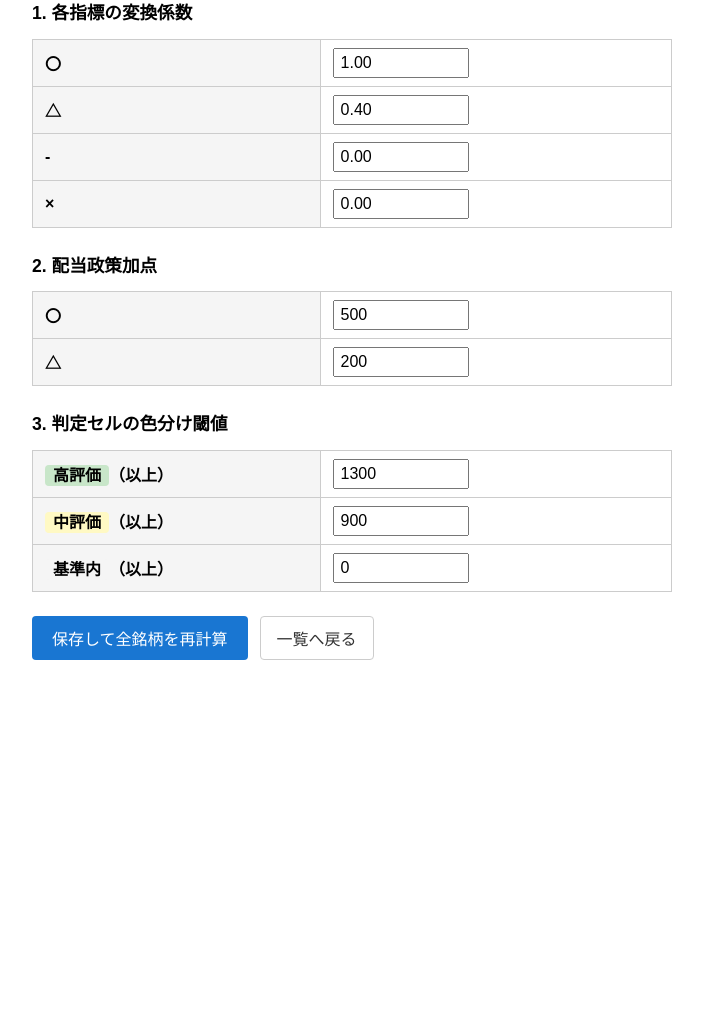
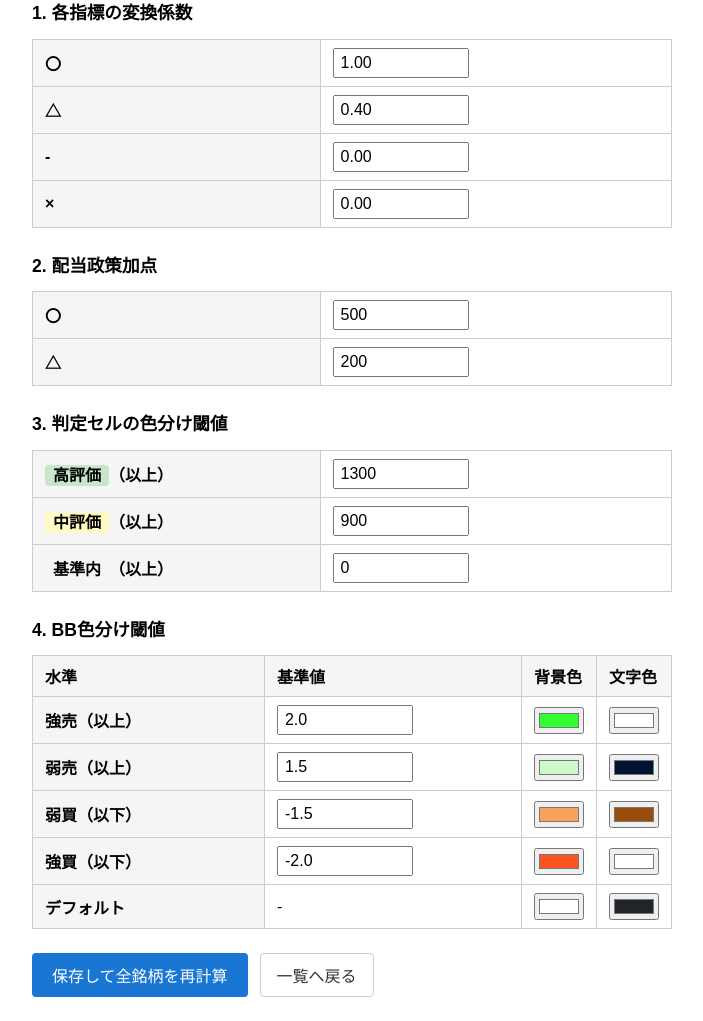
Before and after one commit to s51517765/Stock-watchlist, a Django app: page /settings/ in a window 1280 px wide. Shown: the part 147-1168 px from the top of the page, without its empty margins (288-991 px from the left). Before the commit the page ends 807 px from the top, so only its background shows below. Run offline with Django 5.2, Linux system fonts and the light colour scheme; the visitor is signed in with stand-in values (Sample User, id 1); data comes from the database, SQL or seed files in the repository.

Commit message:
評価を修正（BB）

```diff
--- a/stocks/forms.py
+++ b/stocks/forms.py
@@ -15,6 +15,20 @@ class ScoreSettingForm(forms.ModelForm):
             "threshold_high",
             "threshold_mid",
             "threshold_low",
+            "sigma_pos_2_threshold",
+            "sigma_pos_15_threshold",
+            "sigma_neg_15_threshold",
+            "sigma_neg_2_threshold",
+            "sigma_pos_2_bg",
+            "sigma_pos_2_fg",
+            "sigma_pos_15_bg",
+            "sigma_pos_15_fg",
+            "sigma_neg_15_bg",
+            "sigma_neg_15_fg",
+            "sigma_neg_2_bg",
+            "sigma_neg_2_fg",
+            "sigma_other_bg",
+            "sigma_other_fg",
         ]
         widgets = {
             "score_circle": forms.NumberInput(
@@ -34,4 +48,26 @@ class ScoreSettingForm(forms.ModelForm):
             "threshold_high": forms.NumberInput(attrs={"class": "form-control"}),
             "threshold_mid": forms.NumberInput(attrs={"class": "form-control"}),
             "threshold_low": forms.NumberInput(attrs={"class": "form-control"}),
+            "sigma_pos_2_threshold": forms.NumberInput(
+                attrs={"step": "0.1", "class": "form-control"}
+            ),
+            "sigma_pos_15_threshold": forms.NumberInput(
+                attrs={"step": "0.1", "class": "form-control"}
+            ),
+            "sigma_neg_15_threshold": forms.NumberInput(
+                attrs={"step": "0.1", "class": "form-control"}
+            ),
+            "sigma_neg_2_threshold": forms.NumberInput(
+                attrs={"step": "0.1", "class": "form-control"}
+            ),
+            "sigma_pos_2_bg": forms.TextInput(attrs={"type": "color"}),
+            "sigma_pos_2_fg": forms.TextInput(attrs={"type": "color"}),
+            "sigma_pos_15_bg": forms.TextInput(attrs={"type": "color"}),
+            "sigma_pos_15_fg": forms.TextInput(attrs={"type": "color"}),
+            "sigma_neg_15_bg": forms.TextInput(attrs={"type": "color"}),
+            "sigma_neg_15_fg": forms.TextInput(attrs={"type": "color"}),
+            "sigma_neg_2_bg": forms.TextInput(attrs={"type": "color"}),
+            "sigma_neg_2_fg": forms.TextInput(attrs={"type": "color"}),
+            "sigma_other_bg": forms.TextInput(attrs={"type": "color"}),
+            "sigma_other_fg": forms.TextInput(attrs={"type": "color"}),
         }
--- a/stocks/models.py
+++ b/stocks/models.py
@@ -178,3 +178,37 @@ class ScoreSetting(models.Model):
             "〇増配": self.div_circle,
             "△非減配": self.div_triangle,
         }
+
+    # σ値 閾値設定
+    sigma_pos_2_threshold = models.FloatField("σ上限強（以上）", default=2.0)
+    sigma_pos_15_threshold = models.FloatField("σ上限弱（以上）", default=1.5)
+    sigma_neg_15_threshold = models.FloatField("σ下限弱（以下）", default=-1.5)
+    sigma_neg_2_threshold = models.FloatField("σ下限強（以下）", default=-2.0)
+
+    # σ値 背景色・文字色設定
+    sigma_pos_2_bg = models.CharField("σ>=2 背景色", max_length=20, default="#32ff32")
+    sigma_pos_2_fg = models.CharField("σ>=2 文字色", max_length=20, default="#FFFFFF")
+
+    sigma_pos_15_bg = models.CharField(
+        "σ>=1.5 背景色", max_length=20, default="#cdfac9"
+    )
+    sigma_pos_15_fg = models.CharField(
+        "σ>=1.5 文字色", max_length=20, default="#001330"
+    )
+
+    sigma_neg_15_bg = models.CharField(
+        "σ<=-1.5 背景色", max_length=20, default="#f8a25b"
+    )
+    sigma_neg_15_fg = models.CharField(
+        "σ<=-1.5 文字色", max_length=20, default="#984c0c"
+    )
+
+    sigma_neg_2_bg = models.CharField("σ<=-2 背景色", max_length=20, default="#fd5521")
+    sigma_neg_2_fg = models.CharField("σ<=-2 文字色", max_length=20, default="#FFFFFF")
+
+    sigma_other_bg = models.CharField(
+        "σその他 背景色", max_length=20, default="#ffffff"
+    )
+    sigma_other_fg = models.CharField(
+        "σその他 文字色", max_length=20, default="#212529"
+    )
--- a/stocks/templates/stocks/score_settings.html
+++ b/stocks/templates/stocks/score_settings.html
@@ -59,10 +59,35 @@
             <tr><th><span class="badge-low">基準内</span>（以上）</th><td>{{ form.threshold_low }}</td></tr>
         </table>
 
+        <h2>4. BB色分け閾値</h2>
+        <table>
+            <tr><th>水準</th><th>基準値</th><th>背景色</th><th>文字色</th></tr>
+            <tr><th>強売（以上）</th><td>{{ form.sigma_pos_2_threshold }}<td>{{ form.sigma_pos_2_bg }}</td><td>{{ form.sigma_pos_2_fg }}</td></tr>
+            <tr><th>弱売（以上）</th><td>{{ form.sigma_pos_15_threshold }}<td>{{ form.sigma_pos_15_bg }}</td><td>{{ form.sigma_pos_15_fg }}</td></tr>
+            <tr><th>弱買（以下）</th><td>{{ form.sigma_neg_15_threshold }}<td>{{ form.sigma_neg_15_bg }}</td><td>{{ form.sigma_neg_15_fg }}</td></tr>
+            <tr><th>強買（以下）</th><td>{{ form.sigma_neg_2_threshold }}<td>{{ form.sigma_neg_2_bg }}</td><td>{{ form.sigma_neg_2_fg }}</td></tr>
+            <tr><th>デフォルト</th><td>-<td>{{ form.sigma_other_bg }}</td><td>{{ form.sigma_other_fg }}</td></tr>
+        </table>
+
         <div class="actions">
             <button type="submit" class="btn-primary">保存して全銘柄を再計算</button>
             <a href="{% url 'stock_list' %}" class="btn-secondary">一覧へ戻る</a>
         </div>
     </form>
+
+    {% if form.errors %}
+    <div style="background: #ffebee; border: 1px solid #ef9a9a; color: #c62828; padding: 10px; border-radius: 4px; margin-top: 16px; margin-bottom: 16px;">
+        <strong>入力エラーがあり保存できませんでした：</strong>
+        {{ form.non_field_errors }}
+        <ul>
+            {% for field in form %}
+                {% for error in field.errors %}
+                    <li>{{ field.label }}: {{ error }}</li>
+                {% endfor %}
+            {% endfor %}
+        </ul>
+    </div>
+    {% endif %}
+
 </body>
 </html>
--- a/stocks/templates/stocks/stock_list.html
+++ b/stocks/templates/stocks/stock_list.html
@@ -39,7 +39,7 @@
 <body>
 
 <header>
-    <span>[≡] 株価監視ツール</span>
+    <span>株価監視ツール</span>
     <form action="{% url 'logout' %}" method="post" style="margin: 0;">
         {% csrf_token %}
         <button type="submit" style="background: none; border: none; color: #fff; cursor: pointer; font-size: 14px; text-decoration: underline; padding: 0;">ログアウト</button>
@@ -107,7 +107,7 @@
                 <td>{{ stock.position }}</td>
                 <td class="{{ stock.score_class }}">{{ stock.judgement }}</td> <!-- ファンダ 旧判定 -->
                 <td>{{ stock.current_price|default:"-" }}</td> <!-- 現在価格 -->
-                <td>{{ stock.bollinger_band_position|default:"-" }}</td> <!-- ボリンジャーバンド位置 -->
+                <td style="{{ stock.sigma_style }}">{{ stock.bollinger_band_position|default:"-" }}</td> <!-- ボリンジャーバンド位置 -->
                 <td>{{ stock.bollinger_band_sigma|default:"-" }}</td> <!-- σ値 -->
                 <td>{{ stock.dividend_yield|default:"-" }}</td> <!-- 利回り-->
                 <td>{{ stock.consecutive_dividend_increases|default:"-" }}</td> <!-- 連続増配 -->
@@ -147,7 +147,7 @@
         selectedStockCode = code;
 
         document.getElementById('selectedCodeText').innerText = '選択中: ' + code;
-        document.getElementById('yahooLink').href = 'https://finance.yahoo.co.jp/quote/' + code;
+        document.getElementById('yahooLink').href = 'https://finance.yahoo.co.jp/quote/' + code+'/dividend';
         document.getElementById('ManexLink').href = 'https://monex.ifis.co.jp/index.php?sa=report_dps&bcode=' + code;
         document.getElementById('actionBar').classList.add('active');
     }
--- a/stocks/views.py
+++ b/stocks/views.py
@@ -9,6 +9,7 @@ from .utils import (
     refresh_stock_data,
     calculate_stock_score,
     get_score_css_class,
+    get_sigma_inline_style,
 )
 from .forms import ScoreSettingForm
 
@@ -19,7 +20,6 @@ def stock_list(request):
     sort_key = request.GET.get("sort", "code")
     order = request.GET.get("order", "asc")  # デフォルトは昇順
 
-    # ソート項目と順序に応じたクエリの構築
     if sort_key == "code":
         field = "code"
     elif sort_key == "yield":
@@ -27,37 +27,31 @@ def stock_list(request):
     elif sort_key == "bb":
         field = "bollinger_band_position"
     else:
+        sort_key = "code"
         field = "code"
 
-    # 降順の場合はフィールドの頭にマイナスを付ける
-    if order == "desc":
-        field = f"-{field}"
+    order_field = f"-{field}" if order == "desc" else field
 
-    stocks = Stock.objects.all().order_by(field, "code")
+    # ソート済みのクエリセットをリスト化し、そのまま score_class を付与する
+    stocks = list(Stock.objects.all().order_by(order_field, "code"))
 
-    # テンプレートへ渡すための「次に反転させたときの順序」を計算しておく
+    setting = ScoreSetting.get_solo()
+    for stock in stocks:
+        stock.score_class = get_score_css_class(stock.evaluation_score, setting)
+        stock.sigma_style = get_sigma_inline_style(
+            stock.bollinger_band_position, setting
+        )
+
     next_order = "desc" if order == "asc" else "asc"
 
     context = {
         "stocks": stocks,
+        "setting": setting,
         "current_sort": sort_key,
         "current_order": order,
         "next_order": next_order,
     }
-
-    setting = ScoreSetting.get_solo()
-    stocks = list(Stock.objects.all())
-
-    for stock in stocks:
-        stock.score_class = get_score_css_class(stock.evaluation_score, setting)
-    return render(
-        request,
-        "stocks/stock_list.html",
-        {
-            "stocks": stocks,
-            "setting": setting,
-        },
-    )
+    return render(request, "stocks/stock_list.html", context)
 
 
 @login_required
```
Also changed, not shown: stocks/management/commands/update_stocks.py (+20 -6 lines), stocks/utils.py (+19 -0 lines), readme.md, 1 other file.
